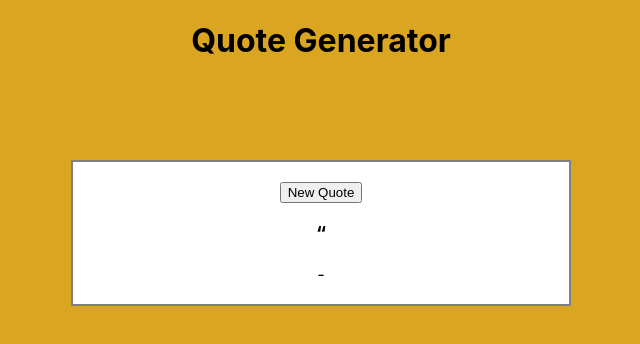
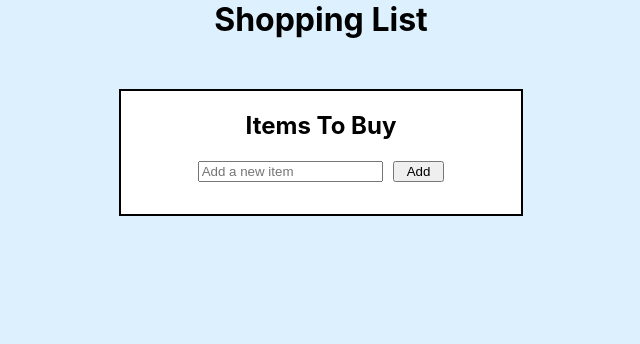
Before and after one commit to banan320/react_project, a React (Create React App) app: page / in a window 1280 px wide. Shown: the top 344 px of the page, without its empty margins (319-959 px from the left). Built offline with nearby package versions, Linux system fonts and the light colour scheme; no server answers.

Commit message:
shopping list

```diff
--- a/src/App.css
+++ b/src/App.css
@@ -1,23 +1,50 @@
 html {
   font-family: Arial, Helvetica, sans-serif;
-  text-align: center;
-  background-color: goldenrod;
+  background-color: #dcf0fe;
 }
 
-main {
-  max-width: 500px;
+h1,
+.shopping-list {
   margin: 0 auto;
+  text-align: center;
+  max-width: 400px;
 }
 
-section {
-  margin-top: 100px;
-  display: grid;
-  place-items: center;
-  border: 2px solid gray;
-  padding: 20px 10px;
-  background-color: white;
+.shopping-list {
+  margin-top: 50px;
+  background-color: #ffffff;
+  border: 2px solid#000000;
 }
 
-h1 {
-  font-size: 2rem;
+.delete {
+  background: transparent;
+  border: none;
+  color: #ff0000;
+  font-weight: bold;
+  font-size: 1rem;
 }
+form button {
+  padding: 1px 12px;
+}
+
+input {
+  margin-right: 10px;
+}
+
+ul {
+  align-items: center;
+  justify-content: center;
+  display: flex;
+  width: 100%;
+  padding: 0;
+  flex-direction: column;
+}
+
+li {
+  list-style: none;
+  display: flex;
+  align-items: center;
+  justify-content: space-between;
+  width: 200px;
+  margin-bottom: 10px;
+}
--- a/src/App.js
+++ b/src/App.js
@@ -1,46 +1,62 @@
-import { useState, useEffect } from "react";
+import { useState } from "react";
 import "./App.css";
 
-function getRandomQuote(quotes) {
-  return quotes[Math.floor(Math.random() * quotes.length)];
+function Item({ item, onRemoveItem }) {
+  return (
+    <li>
+      {item}
+      <button className="delete" onClick={() => onRemoveItem(item)}>
+        x
+      </button>
+    </li>
+  );
 }
 
-function Quote() {
-  const [quotes, setQuotes] = useState([]);
-  const [quote, setQuote] = useState(null);
+function AddList() {
+  const [items, setItems] = useState([]);
 
-  useEffect(() => {
-    fetch("https://type.fit/api/quotes")
-      .then((res) => res.json())
-      .then((json) => {
-        setQuotes(json);
-        setQuote(json[0]);
-      });
-  }, []);
+  function onRemoveItem(itemToRemove) {
+    const newItems = items.filter((item) => item !== itemToRemove);
+    setItems(newItems);
+  }
 
-  function getNewQuote() {
-    setQuote(getRandomQuote(quotes));
+  function onSubmit(event) {
+    event.preventDefault();
+    const form = event.target;
+    const input = form.item;
+    const newItems = [...items, input.value];
+    setItems(newItems);
+    form.reset();
   }
 
   return (
-    <main>
-      <h1>Quote Generator</h1>
-      <section>
-        <button onClick={getNewQuote}>New Quote</button>
-        <h3>
-          <span>“</span>
-          {quote?.text}
-        </h3>
-        <i>- {quote?.author}</i>
-      </section>
-    </main>
+    <div>
+      <h1>Shopping List</h1>
+      <div className="shopping-list">
+        <h2>Items To Buy</h2>
+        <form onSubmit={onSubmit}>
+          <input
+            type="text"
+            name="item"
+            placeholder="Add a new item"
+            required
+          />
+          <button>Add</button>
+        </form>
+        <ul>
+          {items.map((item, index) => (
+            <Item onRemoveItem={onRemoveItem} key={item + index} item={item} />
+          ))}
+        </ul>
+      </div>
+    </div>
   );
 }
 
 function App() {
   return (
     <div>
-      <Quote />
+      <AddList />
     </div>
   );
 }
```
